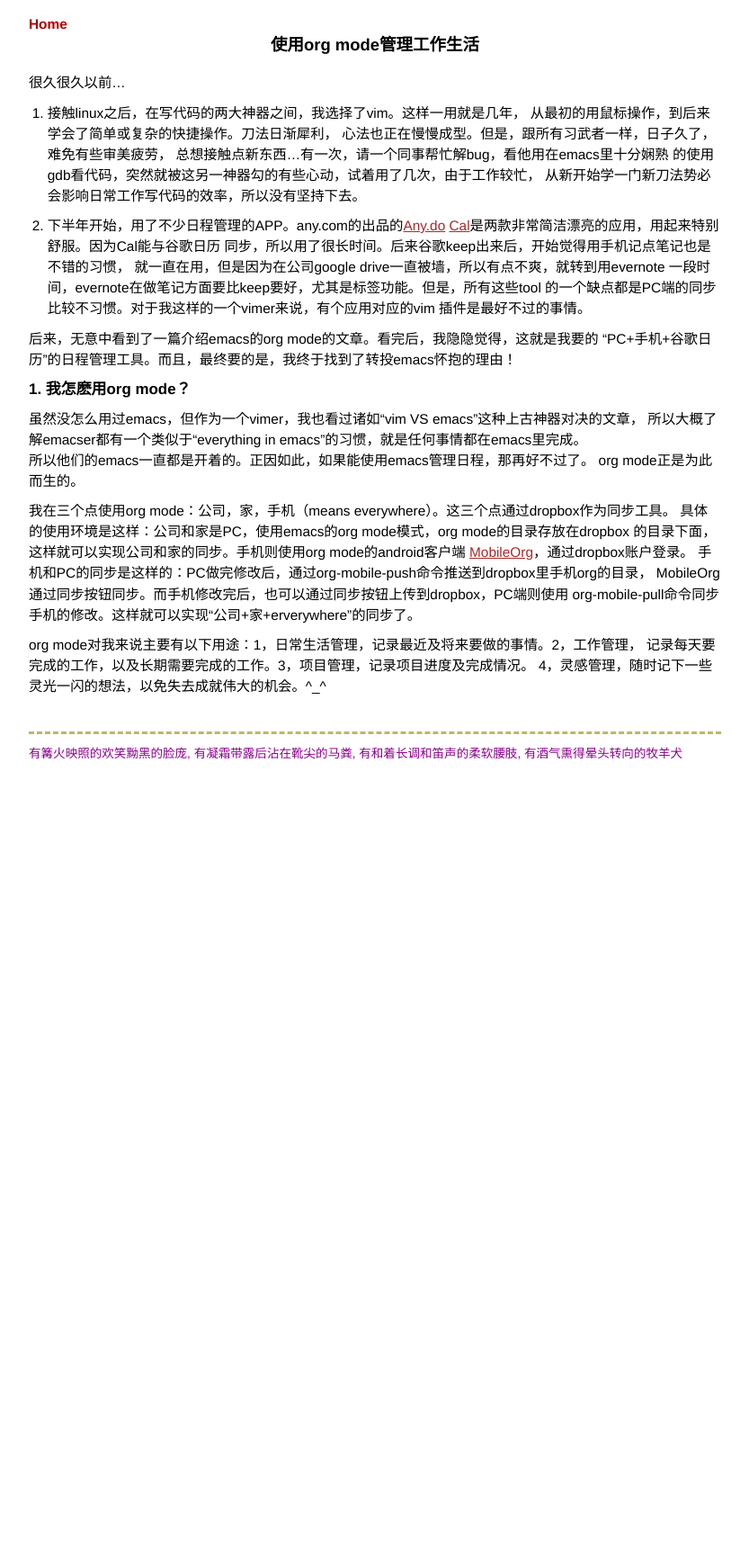
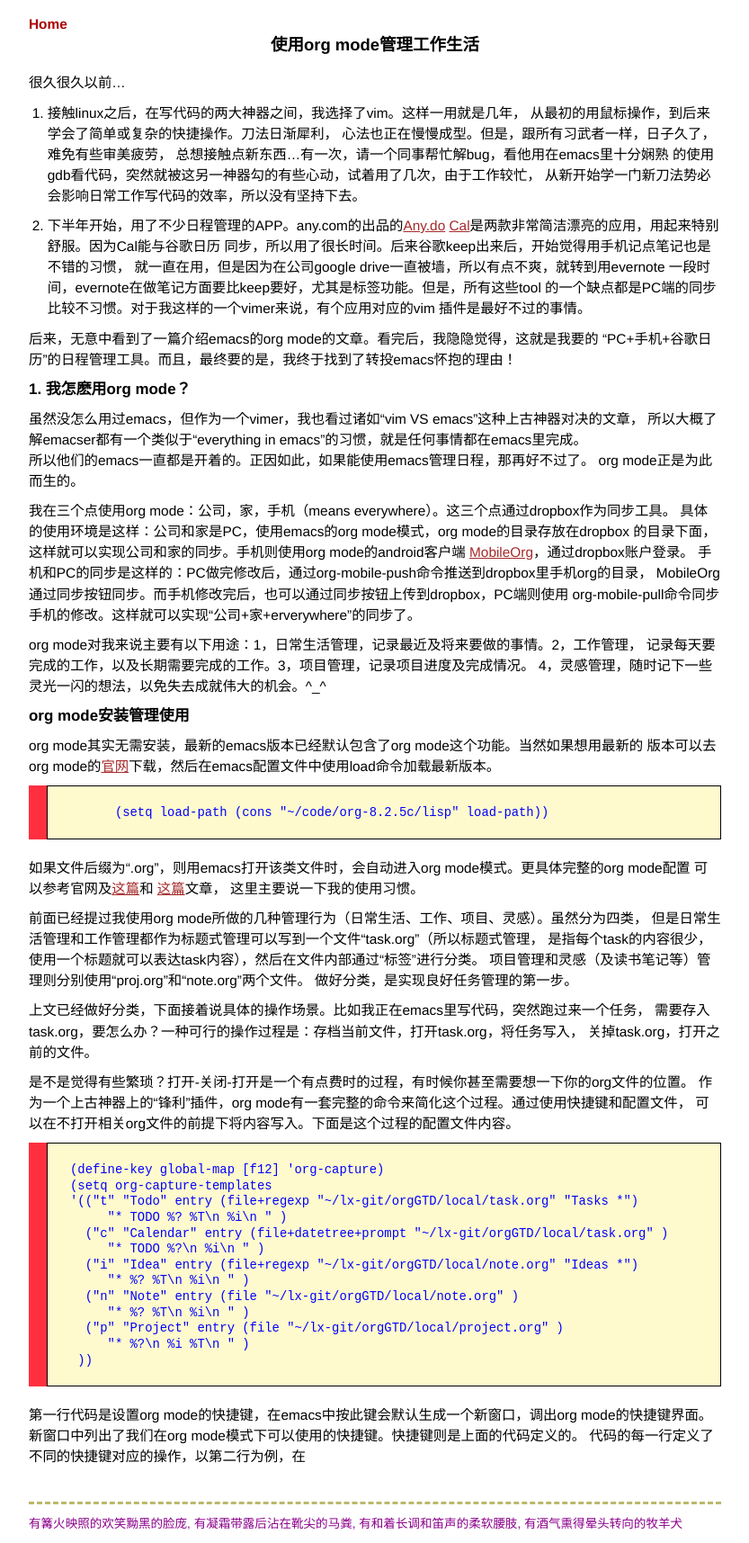
Before and after one commit to byrlx/byrlx.github.io, a Jekyll site: the page built from _posts/2014-01-29-使用-org-mode-管理工作生活.md, in a window 1280 px wide. Shown: the whole page at 90% size, without its empty margins (223-1056 px from the left). Built offline with Jekyll 4.4.1, drawn with Linux system fonts in a browser that asks for light colours; Markdown is read by kramdown in place of the engine named in the settings; before the commit the page ends 915 px from its top, so only the background shows below that.

Commit message:
update today

```diff
--- a/_posts/2014-01-29-使用-org-mode-管理工作生活.md
+++ b/_posts/2014-01-29-使用-org-mode-管理工作生活.md
@@ -44,3 +44,47 @@ org-mobile-pull命令同步手机的修改。这样就可以实现“公司+家+
 org mode对我来说主要有以下用途：1，日常生活管理，记录最近及将来要做的事情。2，工作管理，
 记录每天要完成的工作，以及长期需要完成的工作。3，项目管理，记录项目进度及完成情况。
 4，灵感管理，随时记下一些灵光一闪的想法，以免失去成就伟大的机会。^_^
+
+#### org mode安装管理使用
+
+org mode其实无需安装，最新的emacs版本已经默认包含了org mode这个功能。当然如果想用最新的
+版本可以去org mode的[官网](orgmode.org)下载，然后在emacs配置文件中使用load命令加载最新版本。
+
+	      (setq load-path (cons "~/code/org-8.2.5c/lisp" load-path))
+
+如果文件后缀为“.org”，则用emacs打开该类文件时，会自动进入org mode模式。更具体完整的org mode配置
+可以参考官网及[这篇](http://helloxxxxxx.blog.163.com/blog/static/216015095201352772820142/)和
+[这篇](http://www.cnblogs.com/holbrook/archive/2012/04/14/2447754.html#sec-7)文章，
+这里主要说一下我的使用习惯。
+
+前面已经提过我使用org mode所做的几种管理行为（日常生活、工作、项目、灵感）。虽然分为四类，
+但是日常生活管理和工作管理都作为标题式管理可以写到一个文件“task.org”（所以标题式管理，
+是指每个task的内容很少，使用一个标题就可以表达task内容），然后在文件内部通过“标签”进行分类。
+项目管理和灵感（及读书笔记等）管理则分别使用“proj.org”和“note.org”两个文件。
+做好分类，是实现良好任务管理的第一步。
+
+上文已经做好分类，下面接着说具体的操作场景。比如我正在emacs里写代码，突然跑过来一个任务，
+需要存入task.org，要怎么办？一种可行的操作过程是：存档当前文件，打开task.org，将任务写入，
+关掉task.org，打开之前的文件。
+
+是不是觉得有些繁琐？打开-关闭-打开是一个有点费时的过程，有时候你甚至需要想一下你的org文件的位置。
+作为一个上古神器上的“锋利”插件，org mode有一套完整的命令来简化这个过程。通过使用快捷键和配置文件，
+可以在不打开相关org文件的前提下将内容写入。下面是这个过程的配置文件内容。
+
+	(define-key global-map [f12] 'org-capture)
+	(setq org-capture-templates
+	'(("t" "Todo" entry (file+regexp "~/lx-git/orgGTD/local/task.org" "Tasks *")
+         "* TODO %? %T\n %i\n " )
+	  ("c" "Calendar" entry (file+datetree+prompt "~/lx-git/orgGTD/local/task.org" )
+         "* TODO %?\n %i\n " )
+	  ("i" "Idea" entry (file+regexp "~/lx-git/orgGTD/local/note.org" "Ideas *")
+         "* %? %T\n %i\n " )
+	  ("n" "Note" entry (file "~/lx-git/orgGTD/local/note.org" )
+         "* %? %T\n %i\n " )
+	  ("p" "Project" entry (file "~/lx-git/orgGTD/local/project.org" )
+         "* %?\n %i %T\n " )
+	 ))
+
+第一行代码是设置org mode的快捷键，在emacs中按此键会默认生成一个新窗口，调出org mode的快捷键界面。
+新窗口中列出了我们在org mode模式下可以使用的快捷键。快捷键则是上面的代码定义的。
+代码的每一行定义了不同的快捷键对应的操作，以第二行为例，在
```
